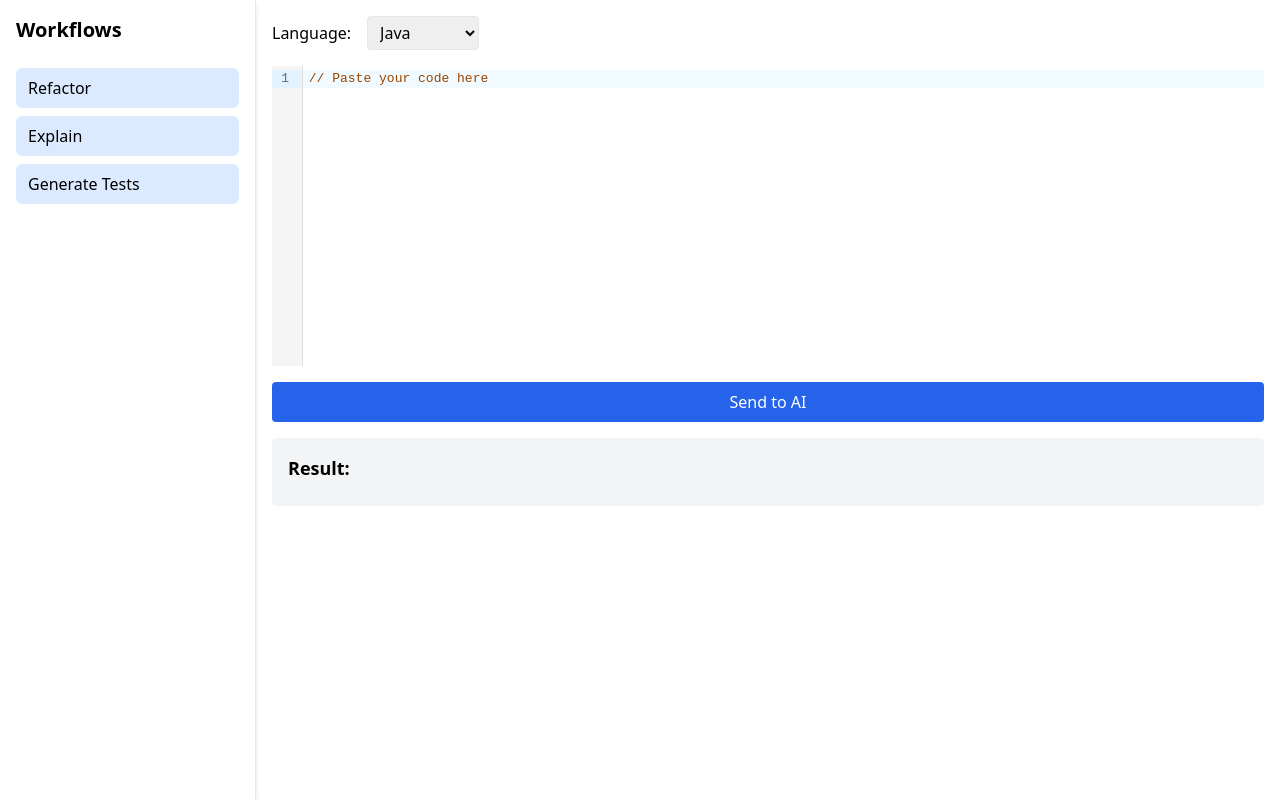
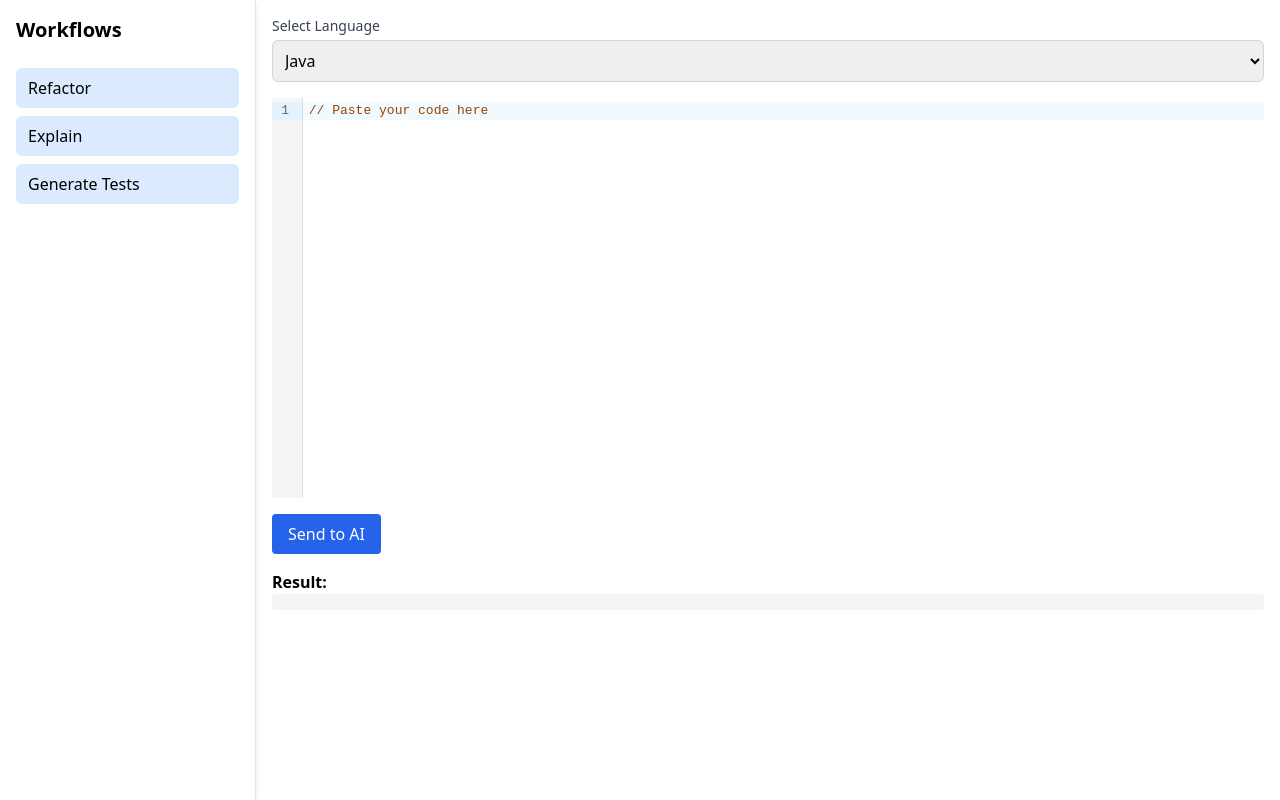
Before and after one commit to isakibul15/ai-code-assistant, a Next.js app in the folder ai-code-assistant-ui/: page / in a window 1280 px wide. Built offline with nearby package versions, Linux system fonts and the light colour scheme.

Commit message:
Added Language Selection Dropdown (Frontend)

```diff
--- a/ai-code-assistant-ui/src/components/Editor.tsx
+++ b/ai-code-assistant-ui/src/components/Editor.tsx
@@ -1,82 +1,49 @@
 "use client";
 
-import { useState } from "react";
 import CodeMirror from "@uiw/react-codemirror";
 import { javascript } from "@codemirror/lang-javascript";
+import { useState } from "react";
+import LanguageSelector from "./LanguageSelector";
 
 export default function Editor() {
   const [code, setCode] = useState("// Paste your code here");
-  const [language, setLanguage] = useState("Java");
   const [result, setResult] = useState("");
-  const [loading, setLoading] = useState(false);
-  const [error, setError] = useState("");
+  const [language, setLanguage] = useState("java");
 
   const sendToBackend = async () => {
-    setLoading(true);
-    setResult("");
-    setError("");
-
     try {
       const res = await fetch("http://localhost:8080/api/refactor", {
         method: "POST",
-        headers: {
-          "Content-Type": "application/json",
-        },
+        headers: { "Content-Type": "application/json" },
         body: JSON.stringify({ code, language }),
       });
-
       const data = await res.json();
-      if (res.ok) {
-        setResult(data.result);
-      } else {
-        setError(data.error || "Something went wrong.");
-      }
-    } catch (error) {
-        console.error("❌ Backend error:", error);
-        setError("Failed to connect to backend.");
-    } finally {
-      setLoading(false);
+      setResult(data.result || "Something went wrong.");
+    } catch (err) {
+      setResult("❌ Failed to connect to backend.");
+      console.error(err);
     }
   };
 
   return (
-    <div className="flex-1 p-4 flex flex-col gap-4">
-      <div className="flex items-center gap-4">
-        <label htmlFor="language">Language:</label>
-        <select
-          id="language"
-          value={language}
-          onChange={(e) => setLanguage(e.target.value)}
-          className="border rounded px-2 py-1"
-        >
-          <option>Java</option>
-          <option>Python</option>
-          <option>JavaScript</option>
-          <option>C++</option>
-        </select>
-      </div>
-
+    <div className="flex-1 p-4">
+      <LanguageSelector selected={language} onChange={setLanguage} />
       <CodeMirror
         value={code}
-        height="300px"
-        extensions={[javascript()]} // Optional: You can swap by lang later
+        height="400px"
+        extensions={[javascript()]} // (Optional: Change dynamically based on language)
         onChange={(value) => setCode(value)}
         theme="light"
       />
-
       <button
         onClick={sendToBackend}
-        disabled={loading}
-        className="bg-blue-600 hover:bg-blue-700 text-white px-4 py-2 rounded disabled:opacity-50"
+        className="mt-4 px-4 py-2 bg-blue-600 text-white rounded hover:bg-blue-700"
       >
-        {loading ? "Sending to AI..." : "Send to AI"}
+        Send to AI
       </button>
-
-      <div className="bg-gray-100 p-4 rounded">
-        <h2 className="text-lg font-semibold mb-2">Result:</h2>
-        {loading && <p className="text-gray-500">Processing...</p>}
-        {error && <p className="text-red-500">{error}</p>}
-        {!loading && !error && <pre className="whitespace-pre-wrap">{result}</pre>}
+      <div className="mt-4">
+        <h3 className="font-semibold">Result:</h3>
+        <pre className="bg-gray-100 p-2 rounded">{result}</pre>
       </div>
     </div>
   );
--- /dev/null
+++ b/ai-code-assistant-ui/src/components/LanguageSelector.tsx
@@ -0,0 +1,38 @@
+"use client";
+
+const languages = [
+  { label: "Java", value: "java" },
+  { label: "JavaScript", value: "javascript" },
+  { label: "Python", value: "python" },
+  { label: "C++", value: "cpp" },
+  { label: "Go", value: "go" },
+  { label: "C#", value: "csharp" },
+  { label: "TypeScript", value: "typescript" },
+];
+
+export default function LanguageSelector({
+  selected,
+  onChange,
+}: {
+  selected: string;
+  onChange: (lang: string) => void;
+}) {
+  return (
+    <div className="mb-4">
+      <label className="block text-sm font-medium text-gray-700 mb-1">
+        Select Language
+      </label>
+      <select
+        value={selected}
+        onChange={(e) => onChange(e.target.value)}
+        className="w-full p-2 border border-gray-300 rounded-md"
+      >
+        {languages.map((lang) => (
+          <option key={lang.value} value={lang.value}>
+            {lang.label}
+          </option>
+        ))}
+      </select>
+    </div>
+  );
+}
```
Also changed, not shown: 2 other files (tests, documents, lock files or other folders).
